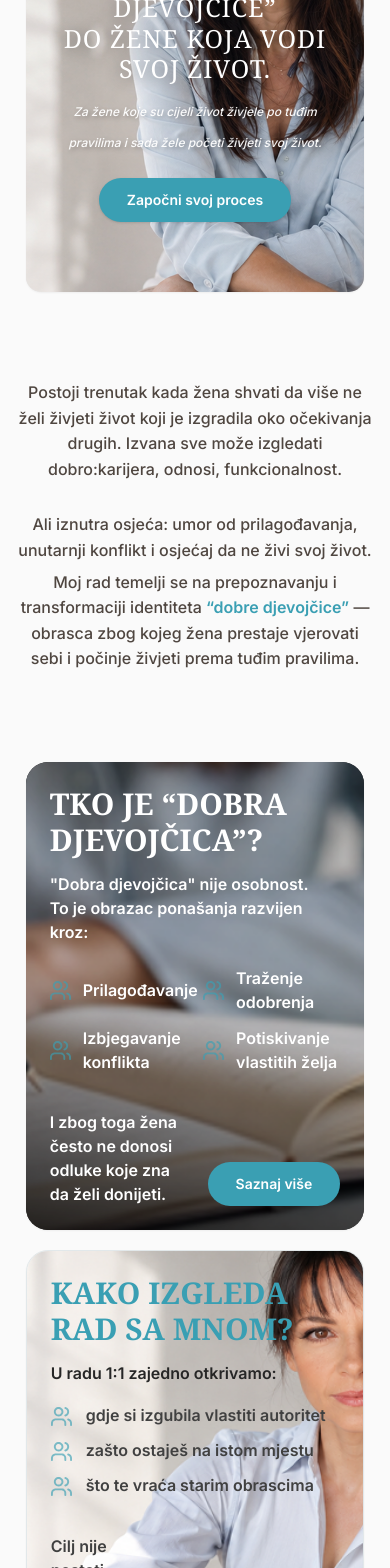
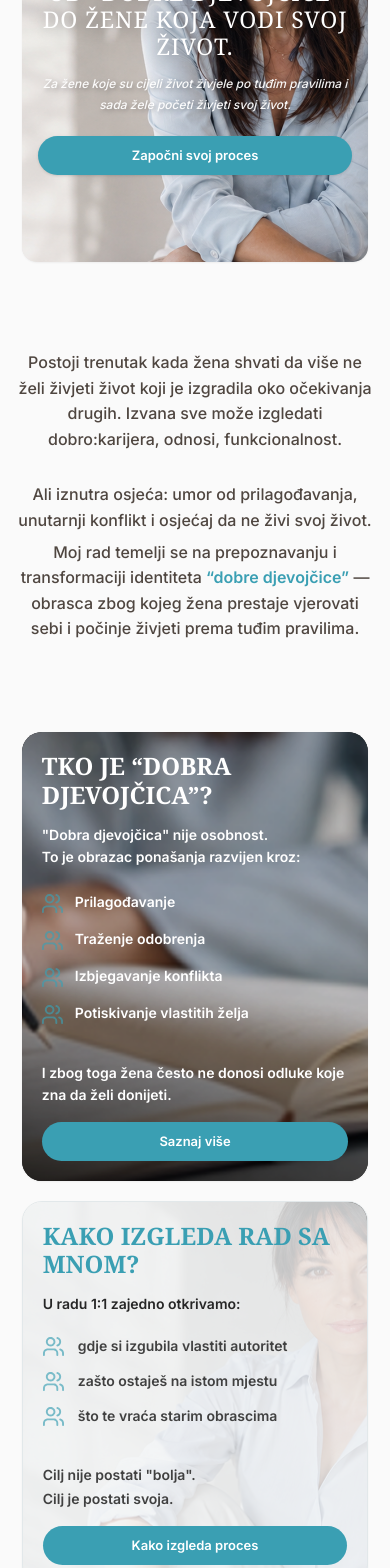
Before and after one commit to designervj/vivivita, a Next.js app: page / in a window 390 px wide. Shown: the part 240-1808 px from the top of the page. Built offline with nearby package versions, Linux system fonts and the light colour scheme; a web font is replaced by a local one.

Commit message:
update code

```diff
--- a/src/components/Hero.tsx
+++ b/src/components/Hero.tsx
@@ -8,10 +8,10 @@ interface HeroProps {
 
 export default function Hero({ onStartProcess, onPlayVideo }: HeroProps) {
   return (
-    <section className="pt-2 sm:pt-3 pb-8 sm:pb-12 container mx-auto px-4 sm:px-6 md:px-8">
+    <section className="pt-2 sm:pt-3 pb-8 sm:pb-12 container mx-auto px-3 sm:px-6 md:px-8">
       <div
         id="hero-banner-card"
-        className="relative rounded-[15px] sm:rounded-[15px] md:rounded-[15px] overflow-hidden min-h-[460px] sm:min-h-[500px] md:min-h-[540px] flex items-center justify-center shadow-xs bg-neutral-200"
+        className="relative rounded-[15px] sm:rounded-[15px] md:rounded-[15px] overflow-hidden min-h-[430px] sm:min-h-[500px] md:min-h-[540px] flex items-center justify-center shadow-xs bg-neutral-200"
       >
         {/* Background Image of Coach Marina - Bright, natural daylight as in screenshot */}
         <img
@@ -26,7 +26,7 @@ export default function Hero({ onStartProcess, onPlayVideo }: HeroProps) {
         {/* <div className="absolute inset-0 bg-[radial-gradient(ellipse_at_center,rgba(0,0,0,0.22)_0%,rgba(0,0,0,0.08)_65%,transparent_100%)] pointer-events-none" /> */}
 
         {/* Content Container */}
-        <div className="relative z-10 max-w-4xl mx-auto px-6 py-10 sm:pt-24 flex flex-col items-center text-center">
+        <div className="relative z-10 max-w-4xl mx-auto px-4 sm:px-6 py-8 sm:pt-24 flex flex-col items-center text-center">
           {/* Circular Frosted Play Button */}
           <button
             id="hero-play-button"
@@ -38,13 +38,13 @@ export default function Hero({ onStartProcess, onPlayVideo }: HeroProps) {
           </button>
 
           {/* Main Title in Serif Capitalized */}
-          <h1 className="font-serif-hero font-normal sm:font-medium text-white tracking-[0.04em] text-[25px] sm:text-[32px] md:text-[38px] lg:text-[43px] leading-[1.22]  drop-shadow-[0_2px_8px_rgba(0,0,0,0.45)]">
+          <h1 className="font-serif-hero font-normal sm:font-medium text-white tracking-[0.04em] text-[23px] sm:text-[32px] md:text-[38px] lg:text-[43px] leading-[1.18] sm:leading-[1.22] drop-shadow-[0_2px_8px_rgba(0,0,0,0.45)]">
             OD “DOBRE DJEVOJČICE”<br />
             DO ŽENE KOJA VODI SVOJ ŽIVOT.
           </h1>
 
           {/* Subtitle */}
-          <p className="font-sans italic text-white/95 text-xs sm:text-[13.5px] md:text-[16px] font-[500] mx-auto mt-3 sm:mt-4 leading-[260%] drop-shadow-[2px_2px_2px_#00000040]">
+          <p className="font-sans italic text-white/95 text-[12px] sm:text-[13.5px] md:text-[16px] font-[500] mx-auto mt-3 sm:mt-4 leading-[180%] sm:leading-[260%] drop-shadow-[2px_2px_2px_#00000040]">
             {HERO_CONTENT.subtitle}
           </p>
 
--- a/src/components/Navbar.tsx
+++ b/src/components/Navbar.tsx
@@ -109,7 +109,7 @@ export default function Navbar({ onOpenContact, onSelectProgramTab, onScrollTo }
           <button
             id="nav-contact-btn"
             onClick={onOpenContact}
-            className="flex items-center gap-2 hover:text-[#3A9FB3] transition-colors cursor-pointer group"
+            className="flex h-10 w-10 sm:h-auto sm:w-auto items-center justify-center sm:justify-start gap-2 hover:text-[#3A9FB3] transition-colors cursor-pointer group"
           >
             <Phone className="w-3.5 h-3.5 text-neutral-600 group-hover:text-[#3A9FB3] transition-colors" />
             <span className="hidden sm:inline">Kontaktirajte me</span>
@@ -120,7 +120,7 @@ export default function Navbar({ onOpenContact, onSelectProgramTab, onScrollTo }
             <button
               id="lang-selector-btn"
               onClick={() => setIsLangOpen(!isLangOpen)}
-              className="flex items-center gap-1 hover:text-[#3A9FB3] transition-colors py-1 cursor-pointer text-[14px]"
+              className="flex h-10 items-center gap-1 hover:text-[#3A9FB3] transition-colors py-1 cursor-pointer text-[14px]"
             >
               <span>{currentLang}</span>
               <ChevronDown className={`w-3 h-3 text-neutral-600 transition-transform ${isLangOpen ? 'rotate-180' : ''}`} />
@@ -150,7 +150,7 @@ export default function Navbar({ onOpenContact, onSelectProgramTab, onScrollTo }
           <button
             id="mobile-menu-toggle"
             onClick={() => setMobileMenuOpen(!mobileMenuOpen)}
-            className="md:hidden p-2 text-neutral-700 hover:text-[#3A9FB3]"
+            className="md:hidden h-10 w-10 flex items-center justify-center text-neutral-700 hover:text-[#3A9FB3]"
             aria-label="Izbornik"
           >
             {mobileMenuOpen ? <X className="w-5 h-5" /> : <Menu className="w-5 h-5" />}
--- a/src/components/TwoCards.tsx
+++ b/src/components/TwoCards.tsx
@@ -8,13 +8,13 @@ interface TwoCardsProps {
 
 export default function TwoCards({ onLearnMoreGoodGirl, onExploreProcess }: TwoCardsProps) {
   return (
-    <section className="pb-14 sm:pb-20 container mx-auto px-4 sm:px-6 md:px-8">
+    <section className="pb-14 sm:pb-20 container mx-auto px-3 sm:px-6 md:px-8">
       <div className="grid grid-cols-1 lg:grid-cols-2 gap-5 sm:gap-4">
 
         {/* Card 1: Left Dark Card */}
         <div
           id="card-good-girl"
-          className="relative rounded-[22px] sm:rounded-[26px] overflow-hidden min-h-[380px] sm:min-h-[410px] p-6 sm:p-8 flex flex-col justify-between text-white shadow-xs bg-neutral-900 group"
+          className="relative rounded-[20px] sm:rounded-[26px] overflow-hidden min-h-[340px] sm:min-h-[410px] p-5 sm:p-8 flex flex-col justify-between text-white shadow-xs bg-neutral-900 group"
         >
           {/* Background image: hands writing with pen in open notebook */}
           <img
@@ -34,31 +34,31 @@ export default function TwoCards({ onLearnMoreGoodGirl, onExploreProcess }: TwoC
             </h2>
 
             <div className=" text-neutral-200 whitespace-pre-line font-sans">
-              <p className='text-[16px] font-semibold text-white leading-[24px] tracking-[0%]'> {TWO_CARDS_CONTENT.leftCard.description}</p>
+              <p className='text-[14px] sm:text-[16px] font-semibold text-white leading-[22px] sm:leading-[24px] tracking-[0%]'> {TWO_CARDS_CONTENT.leftCard.description}</p>
             </div>
 
             {/* 2x2 grid of bullet points */}
-            <div className="grid grid-cols-2 gap-x-4 sm:gap-x-6 gap-y-3 pt-2 font-sans">
+            <div className="grid grid-cols-1 sm:grid-cols-2 gap-x-4 sm:gap-x-6 gap-y-3 pt-2 font-sans">
               {TWO_CARDS_CONTENT.leftCard.bullets.map((bullet, idx) => (
                 <div key={idx} className="flex items-center gap-2 text-xs sm:text-[12.5px] text-white/95">
                   {/* <User className="w-3.5 h-3.5 text-[#6ec9d7] shrink-0" /> */}
                   <img src="../image/icon.svg" alt='User Icon'></img>
-                  <span className='text-[16px] font-semibold text-white leading-[24px]'>{bullet}</span>
+                  <span className='text-[14px] sm:text-[16px] font-semibold text-white leading-[22px] sm:leading-[24px]'>{bullet}</span>
                 </div>
               ))}
             </div>
           </div>
 
           {/* Card 1 Bottom Row */}
-          <div className="relative z-10 pt-5 mt-4 flex items-end justify-between gap-4 font-sans">
-            <p className='text-[16px] font-semibold text-white leading-[24px] tracking-[0%]'>
+          <div className="relative z-10 pt-5 mt-4 flex flex-col sm:flex-row items-start sm:items-end justify-between gap-4 font-sans">
+            <p className='text-[14px] sm:text-[16px] font-semibold text-white leading-[22px] sm:leading-[24px] tracking-[0%]'>
               {TWO_CARDS_CONTENT.leftCard.bottomText}
             </p>
 
             <button
               id="card-good-girl-btn"
               onClick={onLearnMoreGoodGirl}
-              className="btn-primary"
+              className="btn-primary sm:w-auto"
             >
               {TWO_CARDS_CONTENT.leftCard.buttonText}
             </button>
@@ -69,7 +69,7 @@ export default function TwoCards({ onLearnMoreGoodGirl, onExploreProcess }: TwoC
 
         <div
           id="card-how-it-works"
-          className="relative rounded-[22px] sm:rounded-[26px] overflow-hidden min-h-[380px] sm:min-h-[410px] p-6 sm:p-8 flex flex-col justify-between bg-[#f0f3f4] text-neutral-800 shadow-xs border border-[#e2e8ea] group"
+          className="relative rounded-[20px] sm:rounded-[26px] overflow-hidden min-h-[340px] sm:min-h-[410px] p-5 sm:p-8 flex flex-col justify-between bg-[#f0f3f4] text-neutral-800 shadow-xs border border-[#e2e8ea] group"
 
         >
 
@@ -78,6 +78,7 @@ export default function TwoCards({ onLearnMoreGoodGirl, onExploreProcess }: TwoC
             alt="Dnevnik i bilješke"
             className="absolute inset-0 w-full h-full object-cover object-[79%_center]  "
           />
+          <div className="absolute inset-0 bg-[#f0f3f4]/80 sm:hidden" />
 
           {/* Coach portrait cut in right corner */}
 
@@ -88,7 +89,7 @@ export default function TwoCards({ onLearnMoreGoodGirl, onExploreProcess }: TwoC
               {TWO_CARDS_CONTENT.rightCard.title}
             </h2>
 
-            <p className='text-[16px] font-semibold  leading-[24px] tracking-[0%]'>
+            <p className='text-[14px] sm:text-[16px] font-semibold leading-[22px] sm:leading-[24px] tracking-[0%]'>
               {TWO_CARDS_CONTENT.rightCard.subtitle}
             </p>
 
@@ -99,23 +100,23 @@ export default function TwoCards({ onLearnMoreGoodGirl, onExploreProcess }: TwoC
                   {/* <User className="w-3.5 h-3.5 text-[#3A9FB3] shrink-0" /> */}
                   <img src="../image/icon.svg" alt='User Icon'></img>
 
-                  <span className='text-[16px] font-semibold  leading-[24px] tracking-[0%]'>{bullet}</span>
+                  <span className='text-[14px] sm:text-[16px] font-semibold leading-[22px] sm:leading-[24px] tracking-[0%]'>{bullet}</span>
                 </div>
               ))}
             </div>
           </div>
 
           {/* Card 2 Bottom Row */}
-          <div className="relative z-10 pt-5 mt-4 flex items-end justify-between gap-4 font-sans">
+          <div className="relative z-10 pt-5 mt-4 flex flex-col sm:flex-row items-start sm:items-end justify-between gap-4 font-sans">
             <div className="text-[12px] sm:text-[12.5px] text-neutral-700 leading-relaxed space-y-0.5">
-              <p className='text-[16px] font-semibold  leading-[24px] tracking-[0%]'>{TWO_CARDS_CONTENT.rightCard.closingLines[0]}</p>
-              <p className='text-[16px] font-semibold  leading-[24px] tracking-[0%]'>{TWO_CARDS_CONTENT.rightCard.closingLines[1]}</p>
+              <p className='text-[14px] sm:text-[16px] font-semibold leading-[22px] sm:leading-[24px] tracking-[0%]'>{TWO_CARDS_CONTENT.rightCard.closingLines[0]}</p>
+              <p className='text-[14px] sm:text-[16px] font-semibold leading-[22px] sm:leading-[24px] tracking-[0%]'>{TWO_CARDS_CONTENT.rightCard.closingLines[1]}</p>
             </div>
 
             <button
               id="card-how-it-works-btn"
               onClick={onExploreProcess}
-              className="btn-primary"
+              className="btn-primary sm:w-auto"
             >
               {TWO_CARDS_CONTENT.rightCard.buttonText}
             </button>
--- a/src/index.css
+++ b/src/index.css
@@ -84,3 +84,21 @@ body {
   line-height: 120%;
   letter-spacing: 0px;
 }
+
+@media (max-width: 639px) {
+  html,
+  body {
+    overflow-x: hidden;
+  }
+
+  .btn-primary {
+    width: 100%;
+    justify-content: center;
+    padding: 13px 22px;
+    font-size: 13px;
+  }
+
+  .section-title {
+    font-size: 24px;
+  }
+}
```
Also changed, not shown: src/components/AboutSection.tsx (+6 -6 lines), src/components/Modals.tsx (+10 -10 lines), src/components/ProgramsSection.tsx (+23 -11 lines), src/components/TestimonialsSection.tsx (+34 -31 lines).
